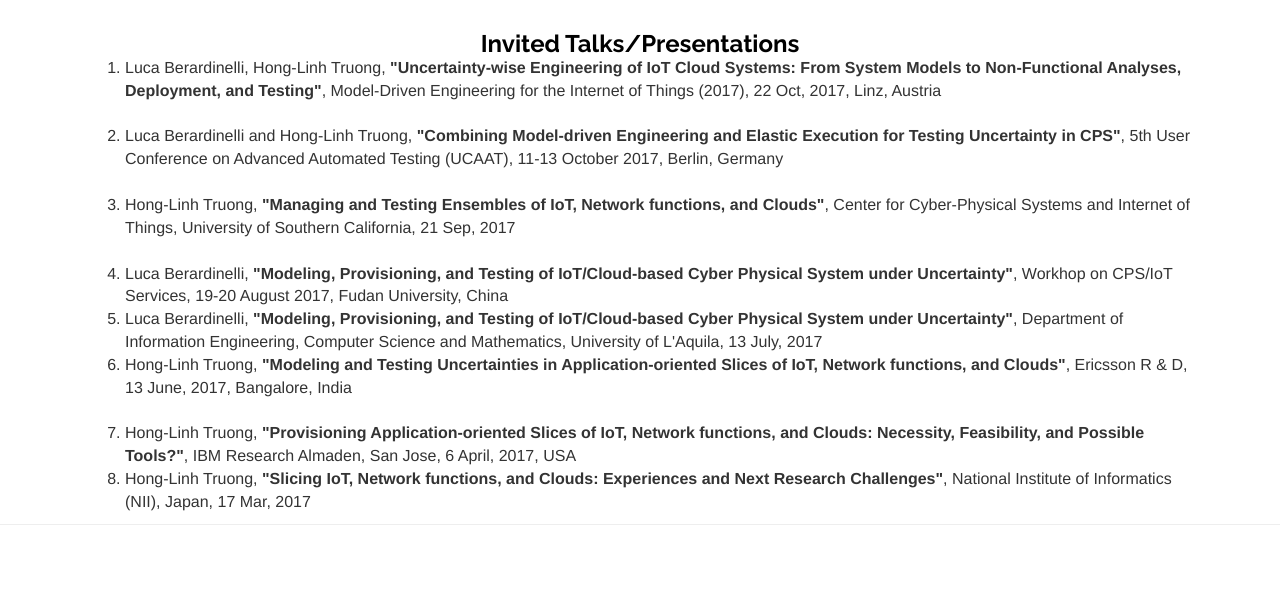
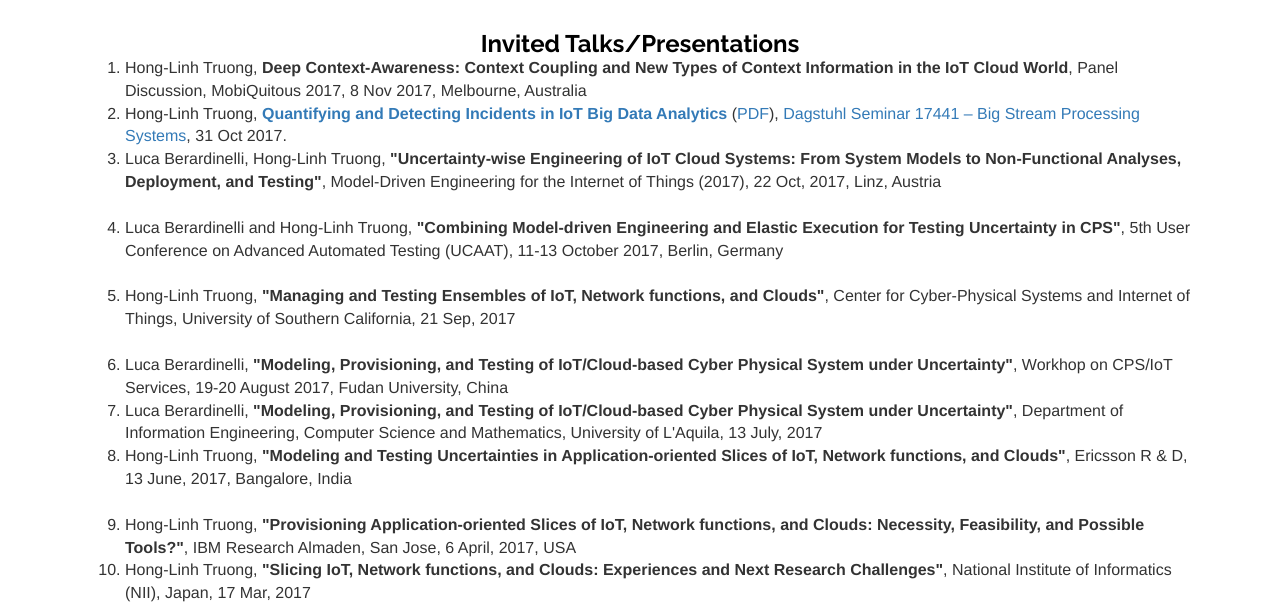
Before and after one commit to rdsea/rdsea.github.io, a plain HTML site: page publications.html in a window 1280 px wide. Shown: the part 1569-2171 px from the top of the page. Drawn offline with nearby package versions, Linux system fonts and the light colour scheme.

Commit message:
new talk

```diff
--- a/publications.html
+++ b/publications.html
@@ -212,6 +212,8 @@ Daniel Moldovan, Hong-Linh Truong, Schahram Dustdar, <b>"Cost-aware scalability
 	<h4 name=#other>Invited Talks/Presentations</h4>
       </div>
       <ol>
+	<li>Hong-Linh Truong, <b>Deep Context-Awareness: Context Coupling and New Types of Context Information in the IoT Cloud World</b>, Panel Discussion, MobiQuitous 2017, 8 Nov 2017, Melbourne, Australia</li>
+	<li>Hong-Linh Truong, <b><a href="http://materials.dagstuhl.de/files/17/17441/17441.Hong-LinhTruong.Slides.pdf">Quantifying and Detecting Incidents in IoT Big Data Analytics</a></b> (<a href="http://materials.dagstuhl.de/files/17/17441/17441.Hong-LinhTruong.Slides.pdf">PDF</a>), <a href="http://www.dagstuhl.de/en/program/calendar/semhp/?semnr=17441">Dagstuhl Seminar 17441 – Big Stream Processing Systems</a>, 31 Oct 2017.</li>
 	<li>Luca Berardinelli, Hong-Linh Truong, <b>"Uncertainty-wise Engineering of IoT Cloud Systems:
 	    From System Models to Non-Functional Analyses, Deployment, and Testing"</b>, Model-Driven Engineering for the Internet of Things (2017), 22 Oct, 2017, Linz, Austria</li>
 	<br>
```
